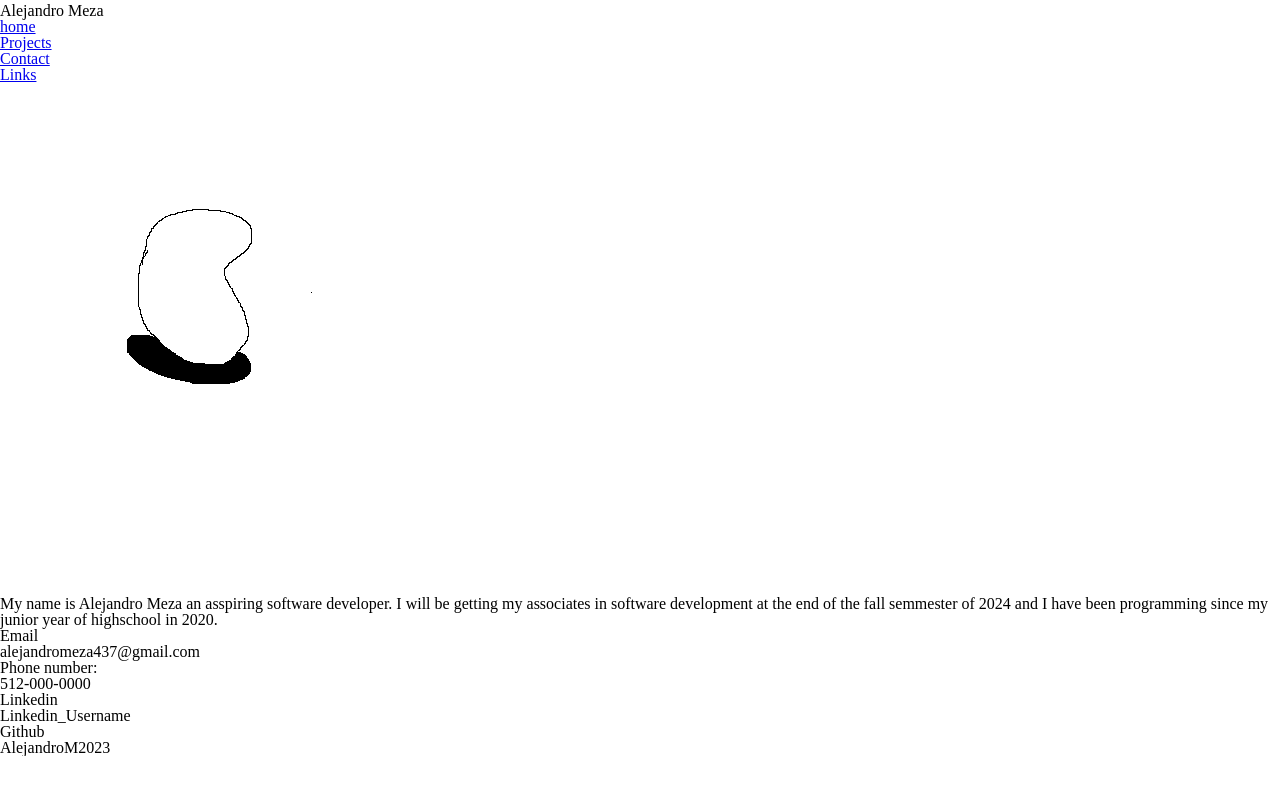
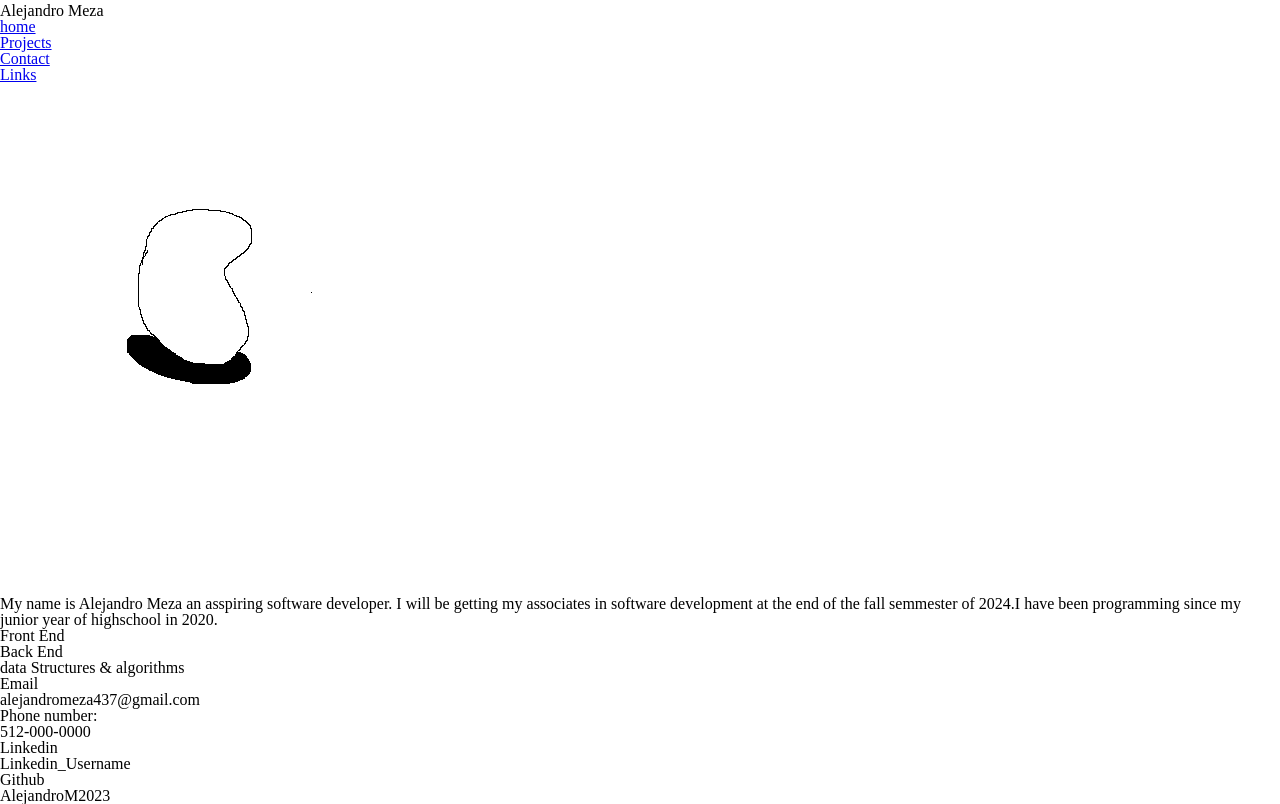
Before and after one commit to AlejandroM2023/Module_2_Challange, a plain HTML site: page index.html in a window 1280 px wide. Shown: the part 510-1314 px from the top of the page. Before the commit the page ends 1266 px from the top, so only its background shows below. Drawn offline with Linux system fonts and the light colour scheme.

Commit message:
section for work in body filled

```diff
--- a/index.html
+++ b/index.html
@@ -32,12 +32,24 @@
                     <img alt="main logo picture of a bean with shadow under it" src="./assets/images/beanSkate.png" />
                     <figcaption>
                         My name is Alejandro Meza an asspiring software developer. I will be getting my
-                        associates in software development at the end of the fall semmester of 2024
-                        and I have been programming since my junior year of highschool in 2020.
-
+                        associates in software development at the end of the fall semmester of 2024.I have been programming since my junior year of highschool in 2020.
                     </figcaption>
                 </figure>
             </article>
+            <div>
+                <section>
+                    <a>Front End</a>
+                </section>
+
+                <section>
+                    <a>Back End</a>
+                </section>
+
+                <section>
+                    <a>data Structures & algorithms</a>
+                </section>
+
+            </div>
 
         </main>
 
```
